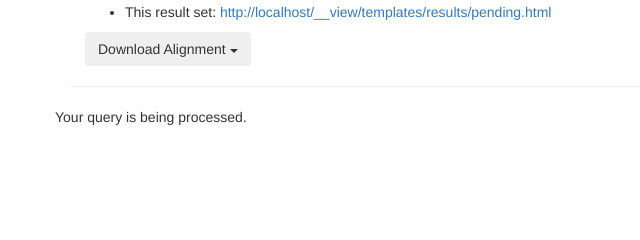
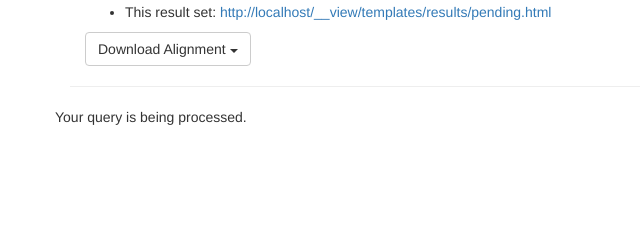
Before and after one commit to BGSU-RNA/alignment-server-dev, a Python web app: template templates/results/pending.html in a window 1280 px wide. Shown: the part 124-364 px from the top of the page, without its empty margins (0-640 px from the left). Run offline with Jinja, Linux system fonts and the light colour scheme; the template is opened without the code that fills it, so the values that code supplies are empty; some libraries are stand-ins or nearby versions.

Commit message:
Correct button css class
I had a typo making this the wrong class.

```diff
--- a/templates/results/base.html
+++ b/templates/results/base.html
@@ -38,7 +38,7 @@
     <div class="btn-group">
 
       {% set disabled = "disabled" if formats == [] else "" %}
-      <button class="btn bth-default dropdown-toggle"
+      <button class="btn btn-default dropdown-toggle"
         type="button" data-toggle="dropdown" {{ disabled }} >
         Download Alignment  <span class="caret"></span>
       </button>
```
